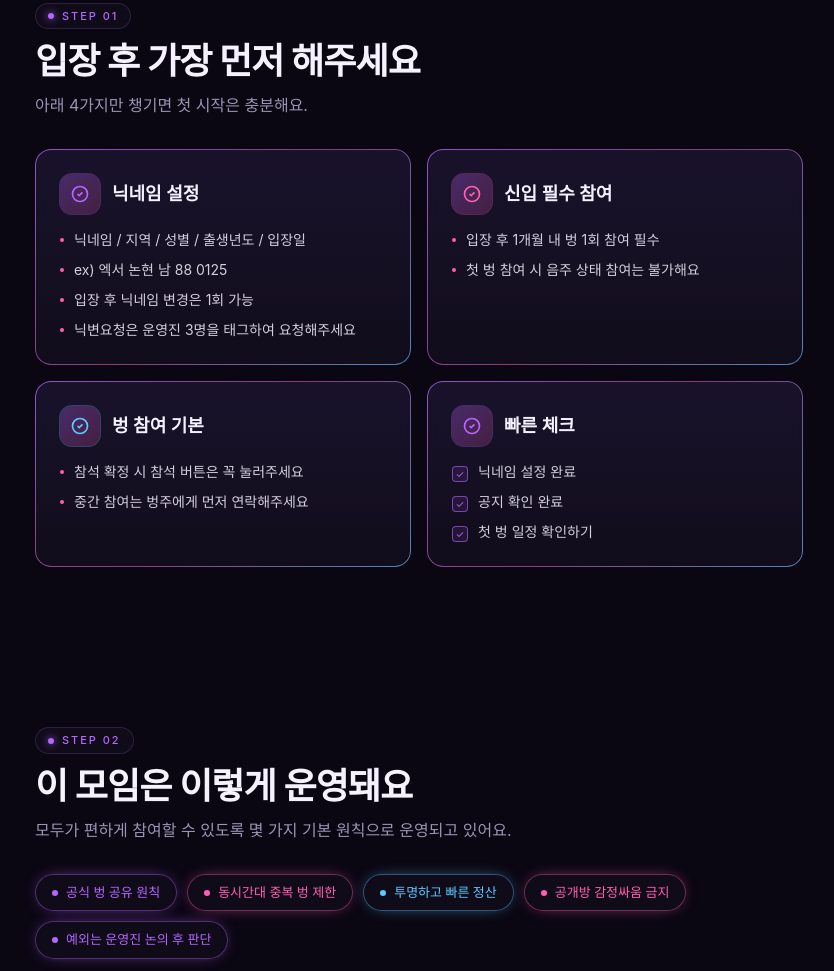
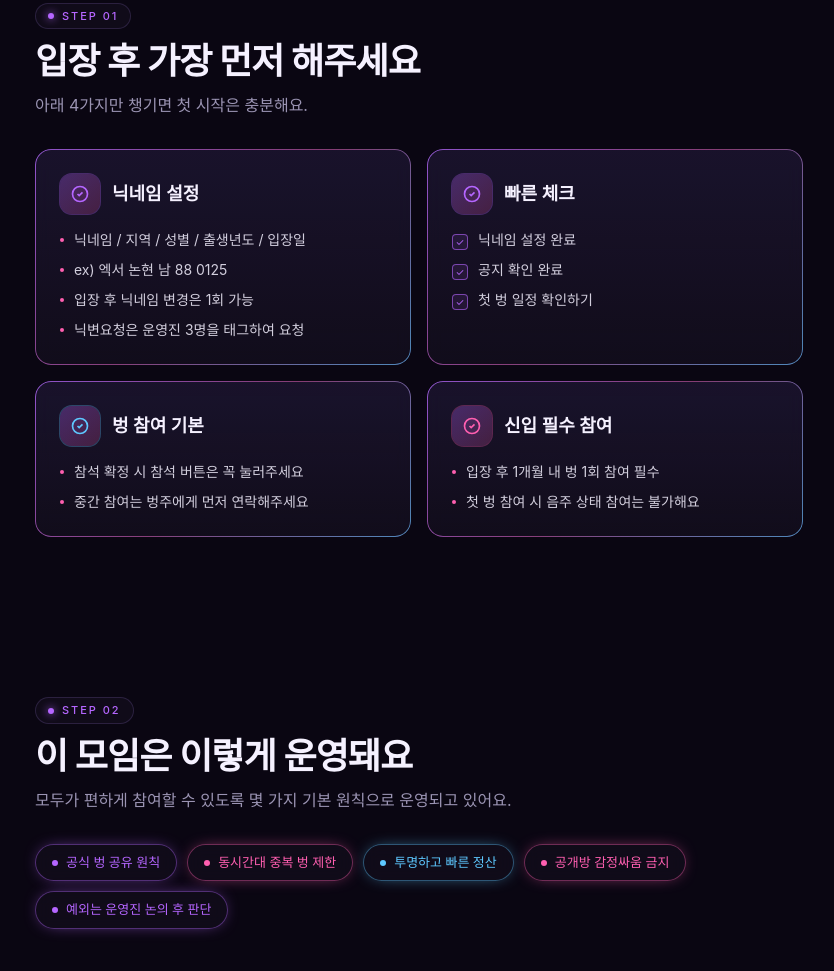
Before and after one commit to janelee0813/opentalk-guide, a plain HTML site: page index.html in a window 1280 px wide. Shown: the part 839-1810 px from the top of the page, without its empty margins (221-1055 px from the left). Drawn offline with nearby package versions, Linux system fonts and the light colour scheme; a web font is replaced by a local one.

Commit message:
닉네임 설정 마지막 항목 텍스트 수정 및 신입 필수 참여/빠른 체크 위치 교체

```diff
--- a/index.html
+++ b/index.html
@@ -165,17 +165,17 @@
         </div>
         <h3 class="text-base font-semibold text-foreground sm:text-lg">닉네임 설정</h3>
       </div>
-      <ul class="space-y-2.5"><li class="flex items-start gap-2.5 text-[13.5px] leading-relaxed text-foreground/85 sm:text-sm"><span class="mt-2 h-1 w-1 shrink-0 rounded-full bg-neon-pink"></span><span>닉네임 / 지역 / 성별 / 출생년도 / 입장일</span></li><li class="flex items-start gap-2.5 text-[13.5px] leading-relaxed text-foreground/85 sm:text-sm"><span class="mt-2 h-1 w-1 shrink-0 rounded-full bg-neon-pink"></span><span>ex) 엑서 논현 남 88 0125</span></li><li class="flex items-start gap-2.5 text-[13.5px] leading-relaxed text-foreground/85 sm:text-sm"><span class="mt-2 h-1 w-1 shrink-0 rounded-full bg-neon-pink"></span><span>입장 후 닉네임 변경은 1회 가능</span></li><li class="flex items-start gap-2.5 text-[13.5px] leading-relaxed text-foreground/85 sm:text-sm"><span class="mt-2 h-1 w-1 shrink-0 rounded-full bg-neon-pink"></span><span>닉변요청은 운영진 3명을 태그하여 요청해주세요</span></li></ul>
+      <ul class="space-y-2.5"><li class="flex items-start gap-2.5 text-[13.5px] leading-relaxed text-foreground/85 sm:text-sm"><span class="mt-2 h-1 w-1 shrink-0 rounded-full bg-neon-pink"></span><span>닉네임 / 지역 / 성별 / 출생년도 / 입장일</span></li><li class="flex items-start gap-2.5 text-[13.5px] leading-relaxed text-foreground/85 sm:text-sm"><span class="mt-2 h-1 w-1 shrink-0 rounded-full bg-neon-pink"></span><span>ex) 엑서 논현 남 88 0125</span></li><li class="flex items-start gap-2.5 text-[13.5px] leading-relaxed text-foreground/85 sm:text-sm"><span class="mt-2 h-1 w-1 shrink-0 rounded-full bg-neon-pink"></span><span>입장 후 닉네임 변경은 1회 가능</span></li><li class="flex items-start gap-2.5 text-[13.5px] leading-relaxed text-foreground/85 sm:text-sm"><span class="mt-2 h-1 w-1 shrink-0 rounded-full bg-neon-pink"></span><span>닉변요청은 운영진 3명을 태그하여 요청</span></li></ul>
     </div>
 
     <div class="neon-card neon-card-glow p-5 sm:p-6">
       <div class="mb-4 flex items-center gap-3">
-        <div class="flex h-10 w-10 items-center justify-center rounded-xl bg-gradient-to-br from-neon-purple/30 to-neon-pink/20 text-neon-pink ring-1 ring-neon-pink/30">
+        <div class="flex h-10 w-10 items-center justify-center rounded-xl bg-gradient-to-br from-neon-purple/30 to-neon-pink/20 text-neon-purple ring-1 ring-neon-purple/30">
           <svg class="h-5 w-5" viewBox="0 0 24 24" fill="none" stroke="currentColor" stroke-width="2"><circle cx="12" cy="12" r="9"/><path d="m9 12 2 2 4-4"/></svg>
         </div>
-        <h3 class="text-base font-semibold text-foreground sm:text-lg">신입 필수 참여</h3>
+        <h3 class="text-base font-semibold text-foreground sm:text-lg">빠른 체크</h3>
       </div>
-      <ul class="space-y-2.5"><li class="flex items-start gap-2.5 text-[13.5px] leading-relaxed text-foreground/85 sm:text-sm"><span class="mt-2 h-1 w-1 shrink-0 rounded-full bg-neon-pink"></span><span>입장 후 1개월 내 벙 1회 참여 필수</span></li><li class="flex items-start gap-2.5 text-[13.5px] leading-relaxed text-foreground/85 sm:text-sm"><span class="mt-2 h-1 w-1 shrink-0 rounded-full bg-neon-pink"></span><span>첫 벙 참여 시 음주 상태 참여는 불가해요</span></li></ul>
+      <ul class="space-y-2.5"><li class="flex items-start gap-2.5 text-[13.5px] leading-relaxed text-foreground/85 sm:text-sm"><span class="mt-1 flex h-4 w-4 shrink-0 items-center justify-center rounded border border-neon-purple/60 bg-neon-purple/10 text-[10px] text-neon-purple">✓</span><span>닉네임 설정 완료</span></li><li class="flex items-start gap-2.5 text-[13.5px] leading-relaxed text-foreground/85 sm:text-sm"><span class="mt-1 flex h-4 w-4 shrink-0 items-center justify-center rounded border border-neon-purple/60 bg-neon-purple/10 text-[10px] text-neon-purple">✓</span><span>공지 확인 완료</span></li><li class="flex items-start gap-2.5 text-[13.5px] leading-relaxed text-foreground/85 sm:text-sm"><span class="mt-1 flex h-4 w-4 shrink-0 items-center justify-center rounded border border-neon-purple/60 bg-neon-purple/10 text-[10px] text-neon-purple">✓</span><span>첫 벙 일정 확인하기</span></li></ul>
     </div>
 
     <div class="neon-card neon-card-glow p-5 sm:p-6">
@@ -190,12 +190,12 @@
 
     <div class="neon-card neon-card-glow p-5 sm:p-6">
       <div class="mb-4 flex items-center gap-3">
-        <div class="flex h-10 w-10 items-center justify-center rounded-xl bg-gradient-to-br from-neon-purple/30 to-neon-pink/20 text-neon-purple ring-1 ring-neon-purple/30">
+        <div class="flex h-10 w-10 items-center justify-center rounded-xl bg-gradient-to-br from-neon-purple/30 to-neon-pink/20 text-neon-pink ring-1 ring-neon-pink/30">
           <svg class="h-5 w-5" viewBox="0 0 24 24" fill="none" stroke="currentColor" stroke-width="2"><circle cx="12" cy="12" r="9"/><path d="m9 12 2 2 4-4"/></svg>
         </div>
-        <h3 class="text-base font-semibold text-foreground sm:text-lg">빠른 체크</h3>
+        <h3 class="text-base font-semibold text-foreground sm:text-lg">신입 필수 참여</h3>
       </div>
-      <ul class="space-y-2.5"><li class="flex items-start gap-2.5 text-[13.5px] leading-relaxed text-foreground/85 sm:text-sm"><span class="mt-1 flex h-4 w-4 shrink-0 items-center justify-center rounded border border-neon-purple/60 bg-neon-purple/10 text-[10px] text-neon-purple">✓</span><span>닉네임 설정 완료</span></li><li class="flex items-start gap-2.5 text-[13.5px] leading-relaxed text-foreground/85 sm:text-sm"><span class="mt-1 flex h-4 w-4 shrink-0 items-center justify-center rounded border border-neon-purple/60 bg-neon-purple/10 text-[10px] text-neon-purple">✓</span><span>공지 확인 완료</span></li><li class="flex items-start gap-2.5 text-[13.5px] leading-relaxed text-foreground/85 sm:text-sm"><span class="mt-1 flex h-4 w-4 shrink-0 items-center justify-center rounded border border-neon-purple/60 bg-neon-purple/10 text-[10px] text-neon-purple">✓</span><span>첫 벙 일정 확인하기</span></li></ul>
+      <ul class="space-y-2.5"><li class="flex items-start gap-2.5 text-[13.5px] leading-relaxed text-foreground/85 sm:text-sm"><span class="mt-2 h-1 w-1 shrink-0 rounded-full bg-neon-pink"></span><span>입장 후 1개월 내 벙 1회 참여 필수</span></li><li class="flex items-start gap-2.5 text-[13.5px] leading-relaxed text-foreground/85 sm:text-sm"><span class="mt-2 h-1 w-1 shrink-0 rounded-full bg-neon-pink"></span><span>첫 벙 참여 시 음주 상태 참여는 불가해요</span></li></ul>
     </div>
 
     </div>
```
